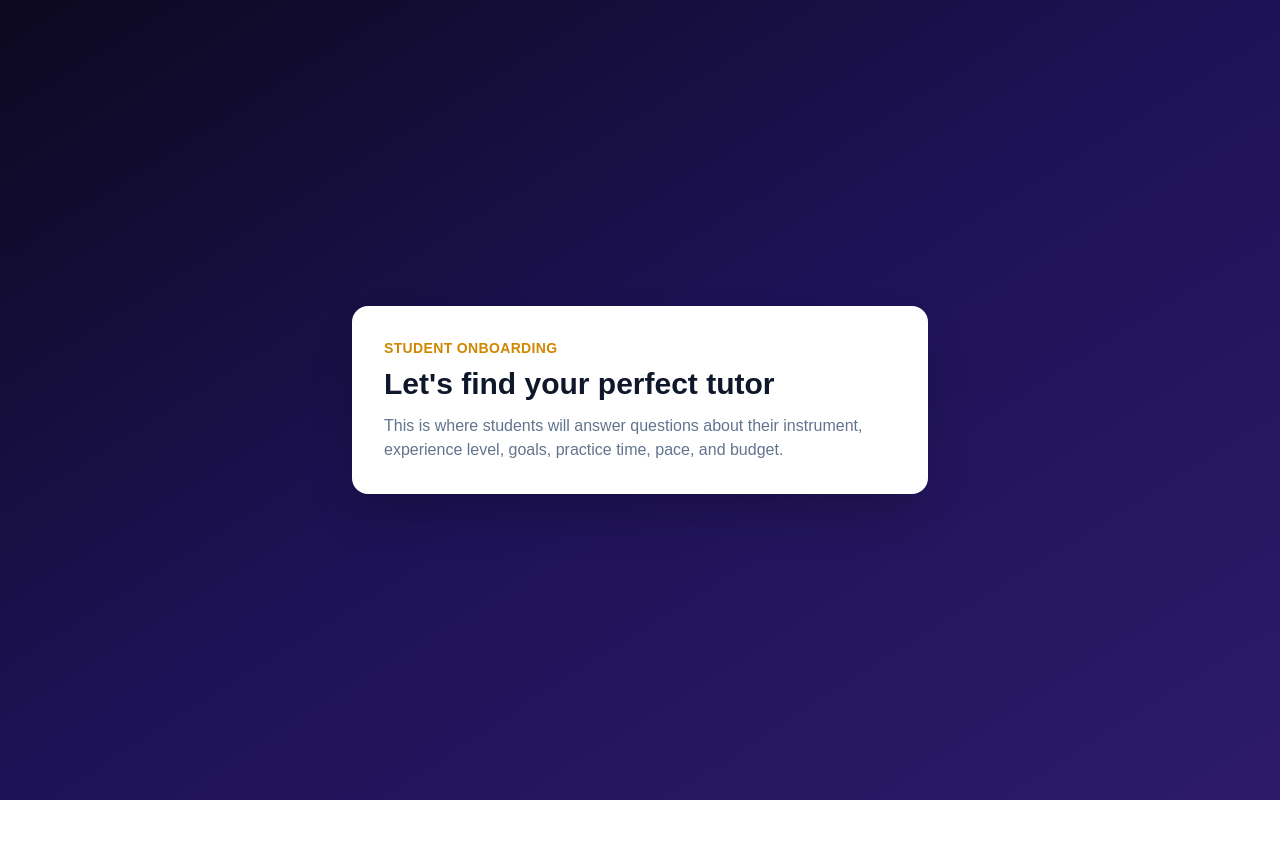
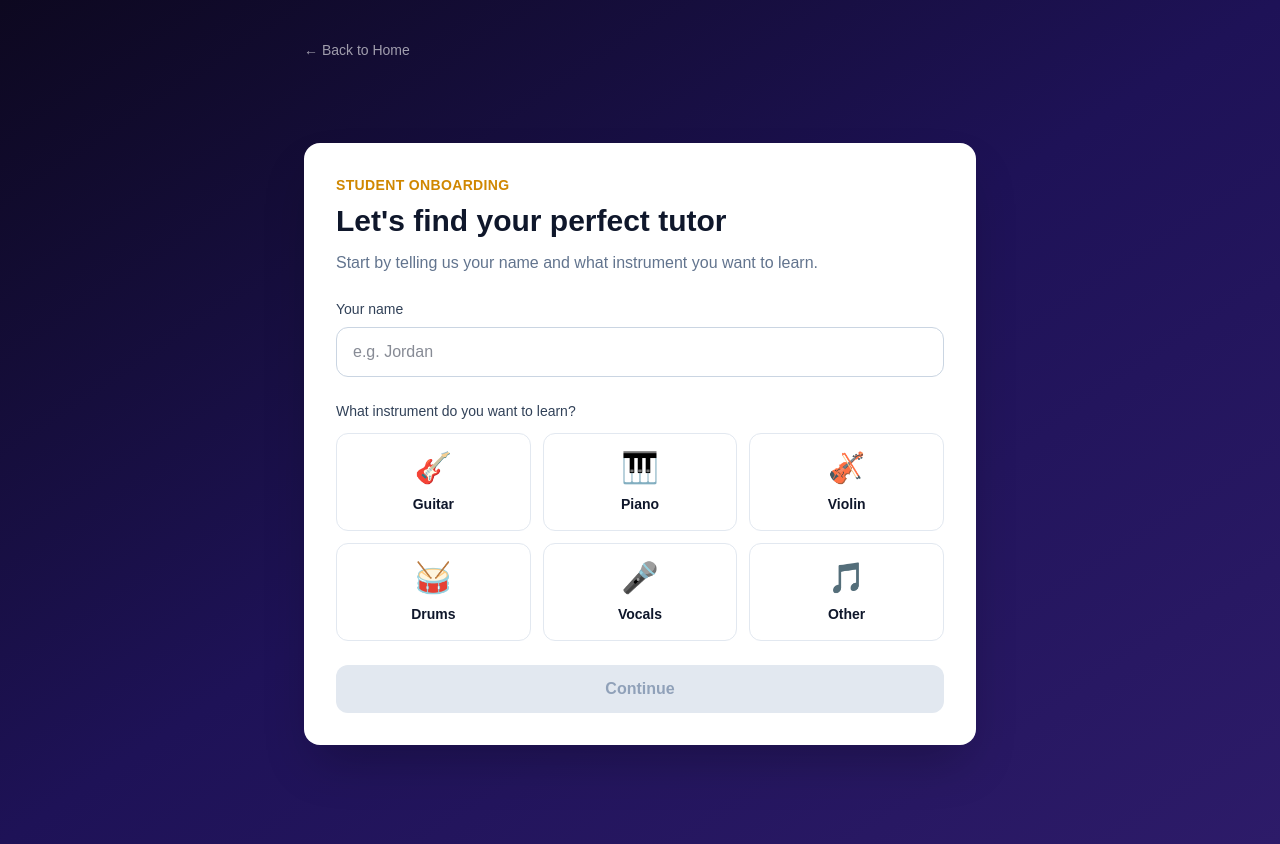
Before and after one commit to jonathan-prabakar/music-tutor, a Next.js app: page /student/onboarding in a window 1280 px wide. Before the commit the page ends 800 px from the top, so only its background shows below. Built offline with nearby package versions, Linux system fonts and the light colour scheme.

Commit message:
added back to home buttons

```diff
--- a/app/student/onboarding/page.tsx
+++ b/app/student/onboarding/page.tsx
@@ -1,8 +1,45 @@
+
+"use client";
+import Link from "next/link";
+
+import { useState } from "react";
+
+const instruments = [
+  { id: "guitar", label: "Guitar", emoji: "🎸" },
+  { id: "piano", label: "Piano", emoji: "🎹" },
+  { id: "violin", label: "Violin", emoji: "🎻" },
+  { id: "drums", label: "Drums", emoji: "🥁" },
+  { id: "vocals", label: "Vocals", emoji: "🎤" },
+  { id: "other", label: "Other", emoji: "🎵" },
+];
 
 export default function StudentOnboardingPage() {
+  const [name, setName] = useState("");
+  const [selectedInstruments, setSelectedInstruments] = useState<string[]>([]);
+
+  function toggleInstrument(instrumentId: string) {
+    setSelectedInstruments((current) => {
+      if (current.includes(instrumentId)) {
+        return current.filter((id) => id !== instrumentId);
+      }
+
+      return [...current, instrumentId];
+    });
+  }
+
+  const canContinue = name.trim().length > 0 && selectedInstruments.length > 0;
+
   return (
-    <main className="min-h-screen bg-gradient-to-br from-[#0d0820] via-[#1e1257] to-[#2d1b69] text-white flex items-center justify-center px-6">
-      <section className="w-full max-w-xl rounded-2xl bg-white p-8 text-slate-900 shadow-2xl">
+    <main className="min-h-screen bg-gradient-to-br from-[#0d0820] via-[#1e1257] to-[#2d1b69] px-6 py-10 text-white">
+        <Link
+  href="/"
+  className="mx-auto mb-6 block w-full max-w-2xl text-sm font-medium text-white/60 transition hover:text-white"
+>
+  ← Back to Home
+</Link>
+      <section className="mx-auto flex min-h-[calc(100vh-80px)] w-full max-w-2xl items-center justify-center">
+        <div className="w-full rounded-2xl bg-white p-8 text-slate-900 shadow-2xl">
+          <div className="mb-6">
             <p className="text-sm font-semibold uppercase tracking-wide text-yellow-600">
               Student Onboarding
             </p>
@@ -12,9 +49,72 @@ export default function StudentOnboardingPage() {
             </h1>
 
             <p className="mt-3 text-slate-500">
-          This is where students will answer questions about their instrument,
-          experience level, goals, practice time, pace, and budget.
+              Start by telling us your name and what instrument you want to learn.
             </p>
+          </div>
+
+          <div className="space-y-6">
+            <div>
+              <label
+                htmlFor="student-name"
+                className="mb-2 block text-sm font-medium text-slate-700"
+              >
+                Your name
+              </label>
+
+              <input
+                id="student-name"
+                type="text"
+                value={name}
+                onChange={(event) => setName(event.target.value)}
+                placeholder="e.g. Jordan"
+                className="w-full rounded-xl border border-slate-300 px-4 py-3 outline-none transition focus:border-yellow-500 focus:ring-2 focus:ring-yellow-200"
+              />
+            </div>
+
+            <div>
+              <p className="mb-3 text-sm font-medium text-slate-700">
+                What instrument do you want to learn?
+              </p>
+
+              <div className="grid grid-cols-2 gap-3 sm:grid-cols-3">
+                {instruments.map((instrument) => {
+                  const isSelected = selectedInstruments.includes(instrument.id);
+
+                  return (
+                    <button
+                      key={instrument.id}
+                      type="button"
+                      onClick={() => toggleInstrument(instrument.id)}
+                      className={`rounded-xl border p-4 text-center transition hover:-translate-y-0.5 ${
+                        isSelected
+                          ? "border-yellow-500 bg-yellow-50"
+                          : "border-slate-200 bg-white hover:border-yellow-300"
+                      }`}
+                    >
+                      <div className="text-3xl">{instrument.emoji}</div>
+                      <div className="mt-2 text-sm font-semibold">
+                        {instrument.label}
+                      </div>
+                    </button>
+                  );
+                })}
+              </div>
+            </div>
+
+            <button
+              type="button"
+              disabled={!canContinue}
+              className={`w-full rounded-xl px-5 py-3 font-semibold transition ${
+                canContinue
+                  ? "bg-yellow-500 text-[#0d0820] hover:bg-yellow-400"
+                  : "cursor-not-allowed bg-slate-200 text-slate-400"
+              }`}
+            >
+              Continue
+            </button>
+          </div>
+        </div>
       </section>
     </main>
   );
--- a/app/tutor/onboarding/page.tsx
+++ b/app/tutor/onboarding/page.tsx
@@ -1,6 +1,16 @@
+import Link from "next/link";
+
 export default function TutorOnboardingPage() {
   return (
     <main className="min-h-screen bg-gradient-to-br from-[#0d0820] via-[#1e1257] to-[#2d1b69] text-white flex items-center justify-center px-6">
+
+      <Link
+        href="/"
+        className="mx-auto mb-6 block w-full max-w-xl text-sm font-medium text-white/60 transition hover:text-white"
+      >
+        ← Back to Home
+      </Link>
+
       <section className="w-full max-w-xl rounded-2xl bg-white p-8 text-slate-900 shadow-2xl">
         <p className="text-sm font-semibold uppercase tracking-wide text-indigo-600">
           Tutor Onboarding
```
Lines whose indentation alone changed are shown as unchanged.
